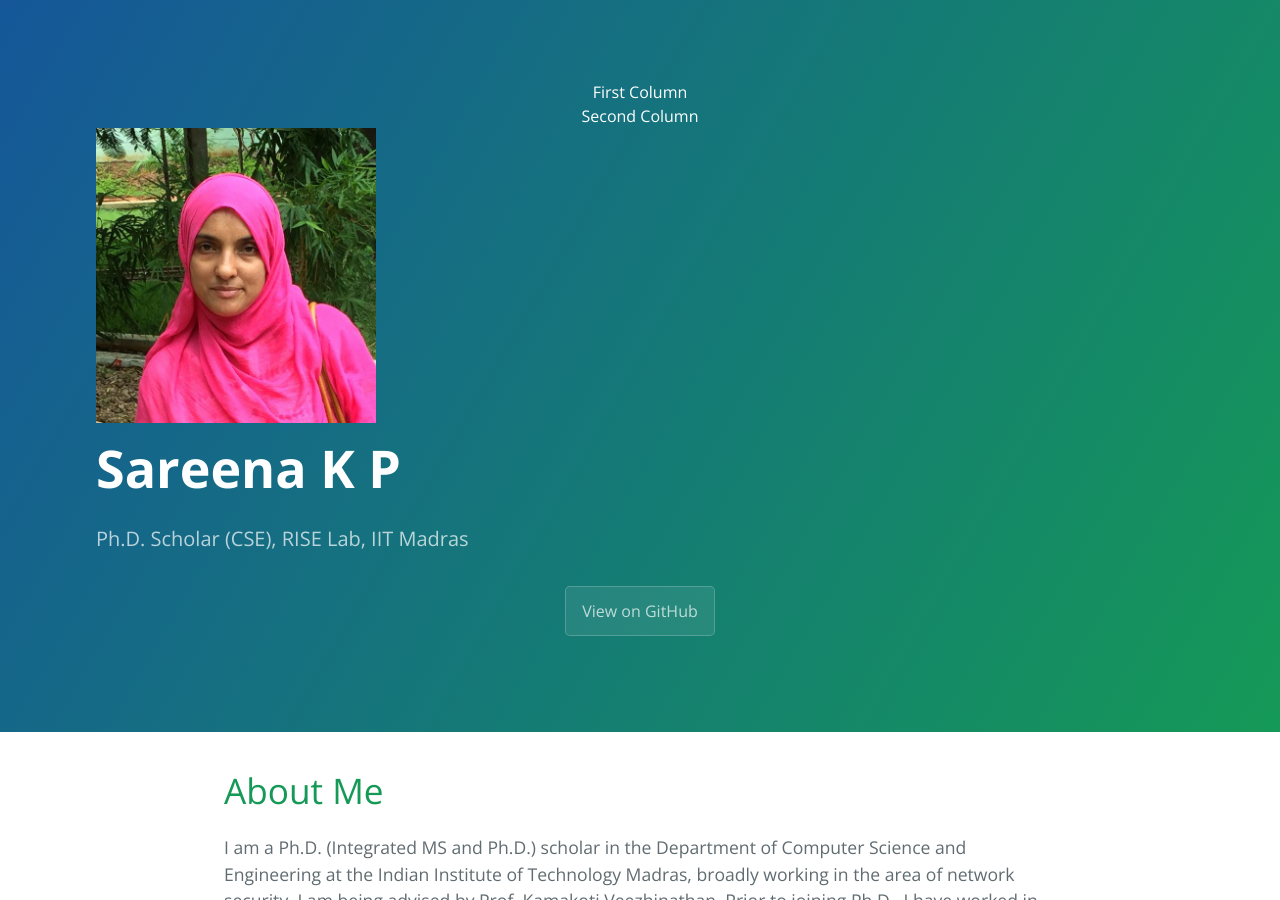
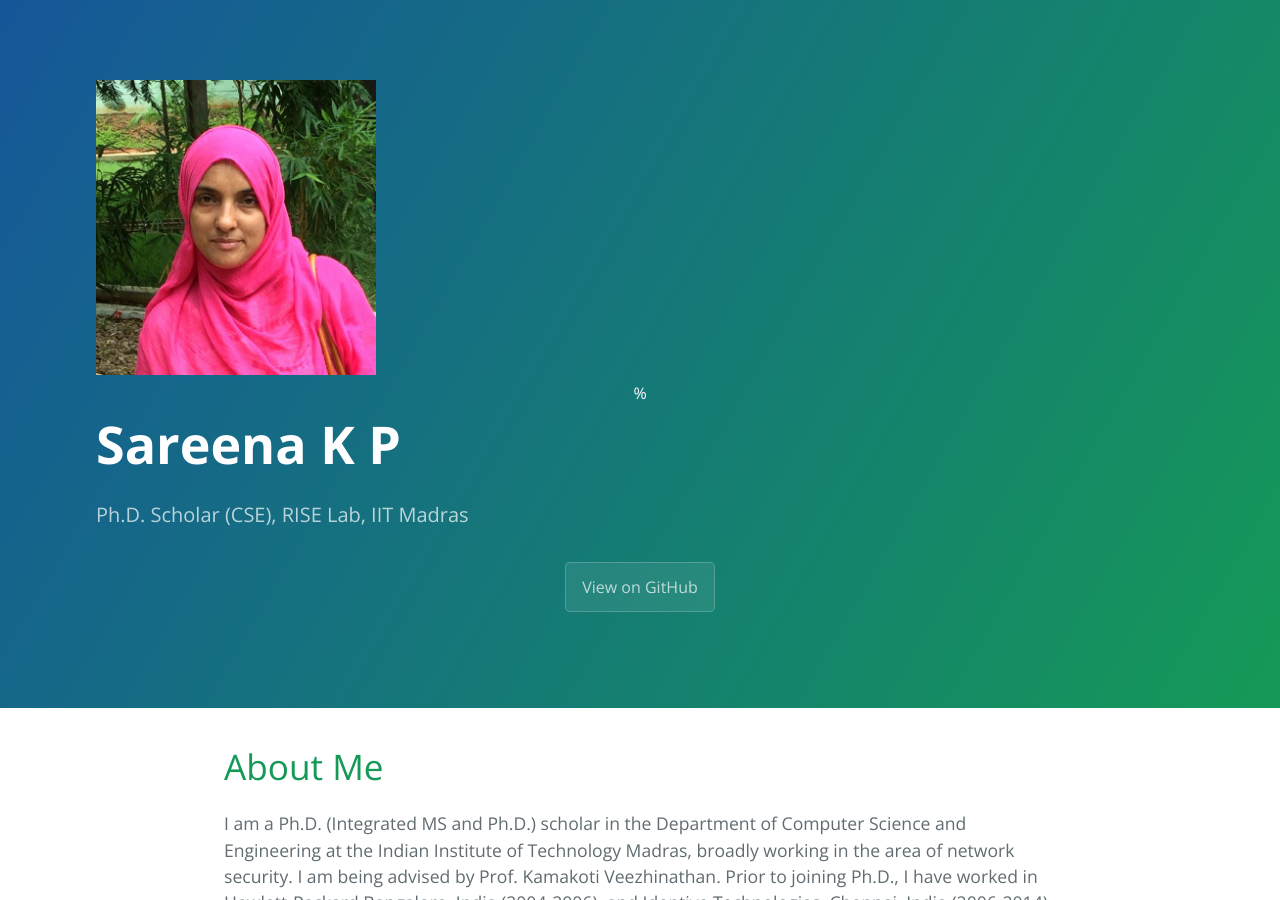
Before and after one commit to sareenakp/sareenakp_older_wedbite, a Jekyll site: the page built from index.md, in a window 1280 px wide and 900 px high. Built offline with Jekyll 4.4.1, drawn with Linux system fonts in a browser that asks for light colours; our own code applies the rules of GitHub Pages for plain Markdown files.

Commit message:
Update default.html

```diff
--- a/_layouts/default.html
+++ b/_layouts/default.html
@@ -16,20 +16,13 @@
      <!-- <h1 class="project-name">{{ site.title | default: site.github.repository_name }}</h1>
       <h2 class="project-tagline">{{ site.description | default: site.github.project_tagline }}</h2> -->
 
-      <div class="container">
-   <div class="col-lg-6 col-md-6 col-sm-12 col-xs-12">
-      First Column
-   </div>
-   <div class="col-lg-6 col-md-6 col-sm-12 col-xs-12">
-      Second Column
-   </div>
 <div>
 
        <div class="row">
-              <div align="left" class="col-md-3">
+              <div align="left" >
             <a target="_blank" href="sareena.jpg" width="280">
                 <img id="mobile-img" src="sareena.jpg" width="280" border="0" alt=""></a>
-        </div>
+        </div>%
 
          <div class="column", align = "left" >
 
```
